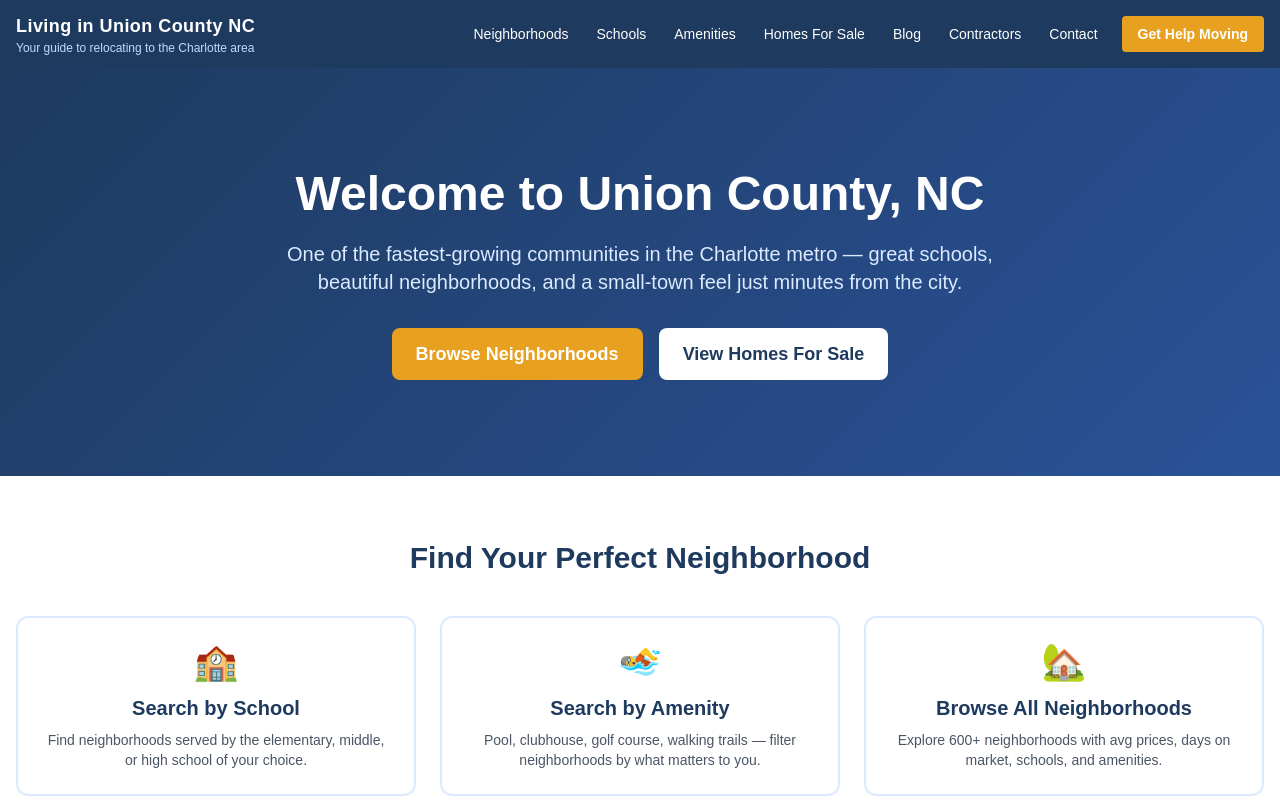
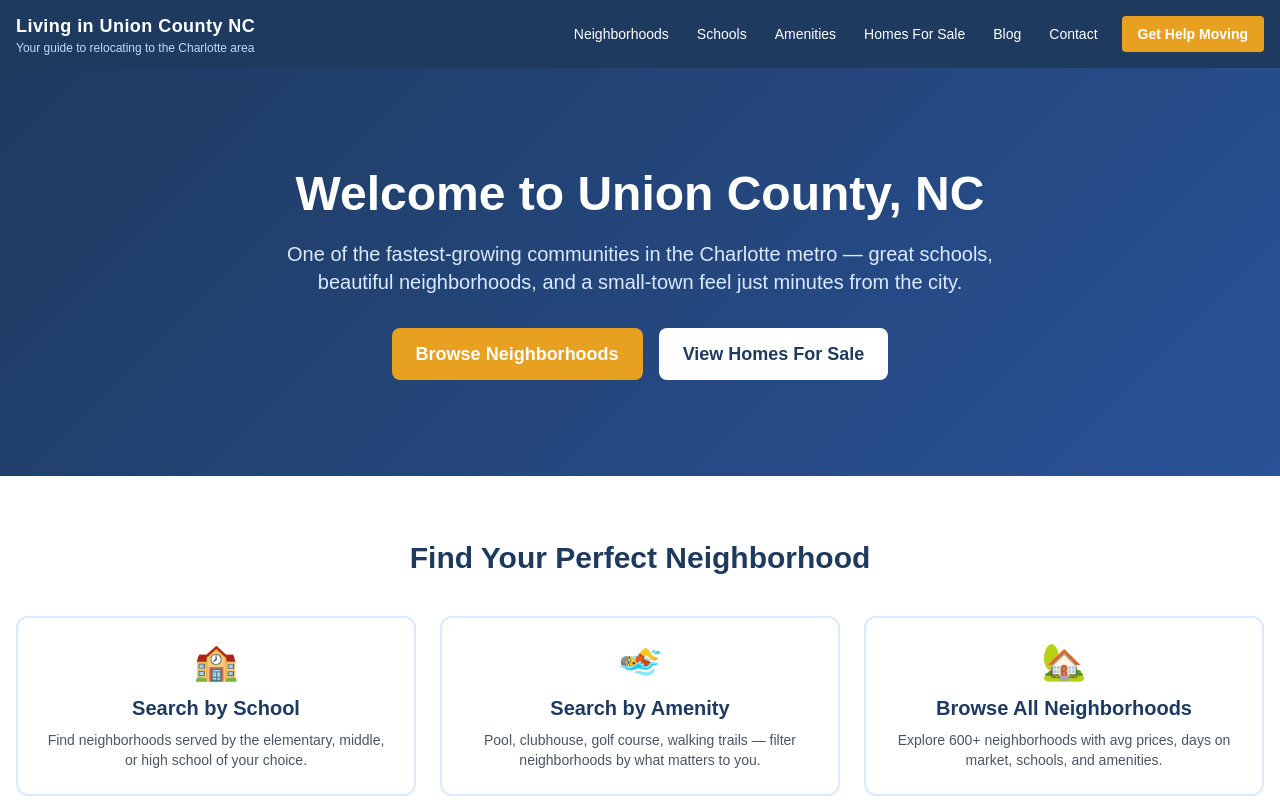
Before and after one commit to mikewenger/livinginunioncounty, a Next.js app: page / in a window 1280 px wide. Shown: the top 800 px of the page. Built offline with nearby package versions, Linux system fonts and the light colour scheme.

Commit message:
Remove contractors from nav

```diff
--- a/src/components/Header.tsx
+++ b/src/components/Header.tsx
@@ -8,7 +8,6 @@ const NAV = [
   { label: "Amenities", href: "/amenities" },
   { label: "Homes For Sale", href: "/homes-for-sale" },
   { label: "Blog", href: "/blog" },
-  { label: "Contractors", href: "/contractors" },
   { label: "Contact", href: "/contact" },
 ];
 
```
